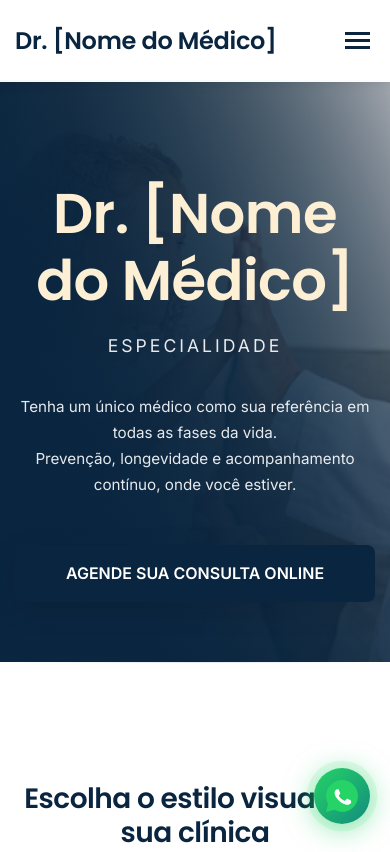
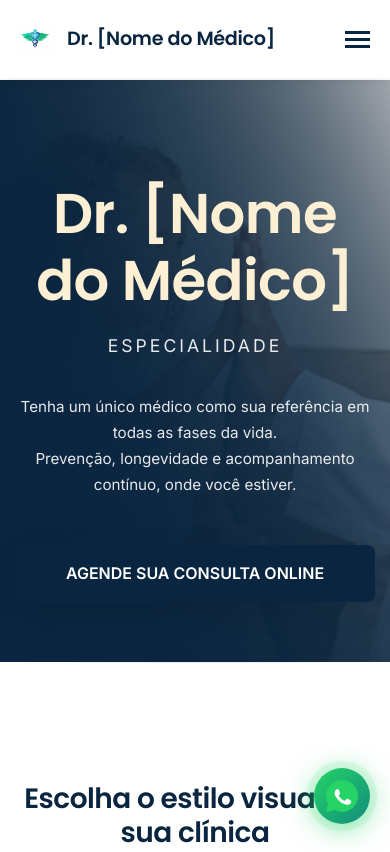
Before and after one commit to mFerreir4-arpanet/MedBrand, a plain HTML site: page index.html in a window 390 px wide. Shown: the top 852 px of the page. Drawn offline with Linux system fonts and the light colour scheme; a web font is replaced by a local one.

Commit message:
Add files via upload

```diff
--- a/index.html
+++ b/index.html
@@ -3,7 +3,10 @@
 <head>
     <meta charset="UTF-8">
     <meta name="viewport" content="width=device-width, initial-scale=1.0">
-    <title>Clínica Médica - Excelência em Cuidados de Saúde</title>
+    <title>Dra. Nome </title>
+    <link rel="icon" type="image/png" href="logo.png">
+    <link rel="shortcut icon" type="image/png" href="logo.png">
+    <link rel="apple-touch-icon" href="logo.png">
     <link rel="stylesheet" href="style.css">
     <link rel="preconnect" href="https://fonts.googleapis.com">
     <link rel="preconnect" href="https://fonts.gstatic.com" crossorigin>
@@ -15,6 +18,7 @@
         <div class="container">
             <div class="header-content">
                 <div class="logo">
+                    <img src="logo.png" alt="Logo" class="logo-img">
                     <h1>Dr. [Nome do Médico]</h1>
                 </div>
                 <nav class="nav" id="nav">
@@ -440,7 +444,7 @@
                         <div class="info-icon">📧</div>
                         <div class="info-text">
                             <h4>E-mail</h4>
-                            <p>contato@clinicamedica.com.br</p>
+                            <p>contato@Drmedica.com.br</p>
                         </div>
                     </div>
                     <div class="info-item">
@@ -507,6 +511,7 @@
                     </ul>
                 </div>
                 <div class="footer-section footer-center">
+                    <img src="logo.png" alt="Logo" class="footer-logo">
                     <h3>Dr. [Nome do Médico]</h3>
                     <p>Medicina de Família e Comunidade</p>
                     <div class="social-links-footer">
--- a/style.css
+++ b/style.css
@@ -118,6 +118,23 @@ body {
     padding: 1.2rem 0;
 }
 
+.logo {
+    display: flex;
+    align-items: center;
+    gap: 1rem;
+}
+
+.logo-img {
+    height: 50px;
+    width: auto;
+    object-fit: contain;
+    transition: transform 0.6s ease;
+}
+
+.logo-img:hover {
+    transform: scale(1.05);
+}
+
 .logo h1 {
     font-size: 1.5rem;
     font-weight: 600;
@@ -125,6 +142,7 @@ body {
     transition: color 0.5s ease;
     font-family: 'Poppins', 'Times New Roman', serif;
     letter-spacing: -0.3px;
+    margin: 0;
 }
 
 .nav-list {
@@ -1358,6 +1376,18 @@ section:nth-child(odd) {
     text-align: center;
 }
 
+.footer-logo {
+    max-width: 150px;
+    height: auto;
+    margin-bottom: 1.5rem;
+    filter: brightness(0) invert(1);
+    transition: transform 0.8s ease;
+}
+
+.footer-logo:hover {
+    transform: scale(1.05);
+}
+
 .footer-section h3 {
     margin-bottom: 1rem;
     font-size: 1.6rem;
@@ -1596,6 +1626,18 @@ body {
 
     .btn-cta-header {
         display: none;
+    }
+
+    .logo {
+        gap: 0.75rem;
+    }
+
+    .logo-img {
+        height: 40px;
+    }
+
+    .logo h1 {
+        font-size: 1.2rem;
     }
 
     .nav-list {
```
Also changed, not shown: logo.png (added).
